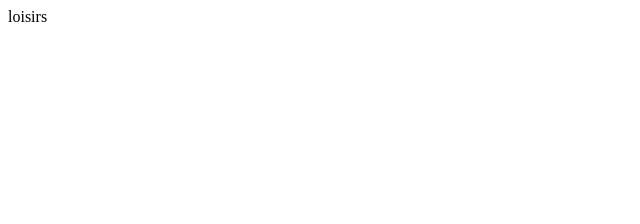
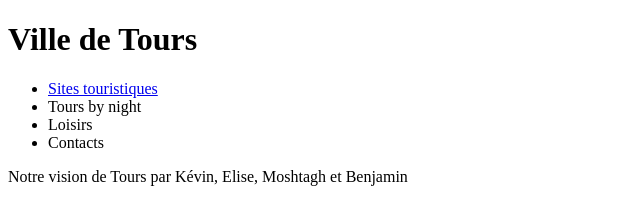
Before and after one commit to ke-prog/projet1, a plain HTML site: page loisirs.html in a window 1280 px wide. Shown: the whole page, without its empty margins (0-640 px from the left). Drawn offline with Linux system fonts and the light colour scheme.

Commit message:
ajout nav, footer, header

```diff
--- a/loisirs.html
+++ b/loisirs.html
@@ -1 +1,32 @@
-loisirs
+<!DOCTYPE html>
+<html  lang="fr">
+<head>
+    <meta charset="UTF-8">
+    <title class="titre-head"> Ville de Tours </title>
+</head>
+
+<body>
+    <header class="header">
+        <h1>Ville de Tours</h1>
+        <nav class="nav-header">
+            <ul >
+                <li><a href="sitestouristiques.html">Sites touristiques</a></li>
+                <li><a href="toursbynight.html"></a>Tours by night</li>
+                <li><a href="loisirs.html"></a>Loisirs</li>
+                <li><a href="contacts.html"></a>Contacts</li>
+            </ul>
+        </nav>
+    </header>
+
+
+
+
+
+<footer class="footer">
+    <p>Notre vision de Tours par Kévin, Elise, Moshtagh et Benjamin</p>
+</footer>
+
+
+</body>
+
+</html>
```
